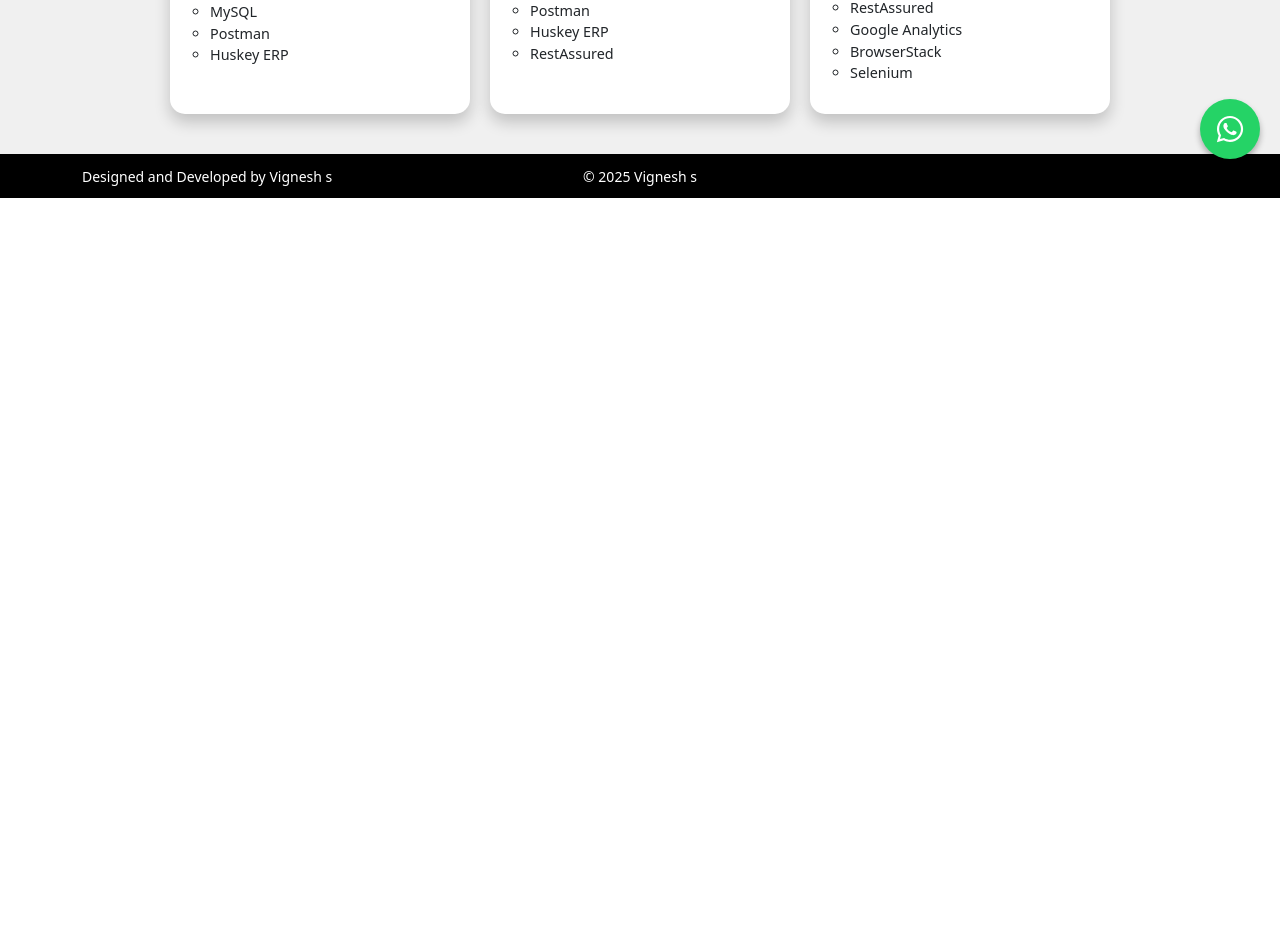
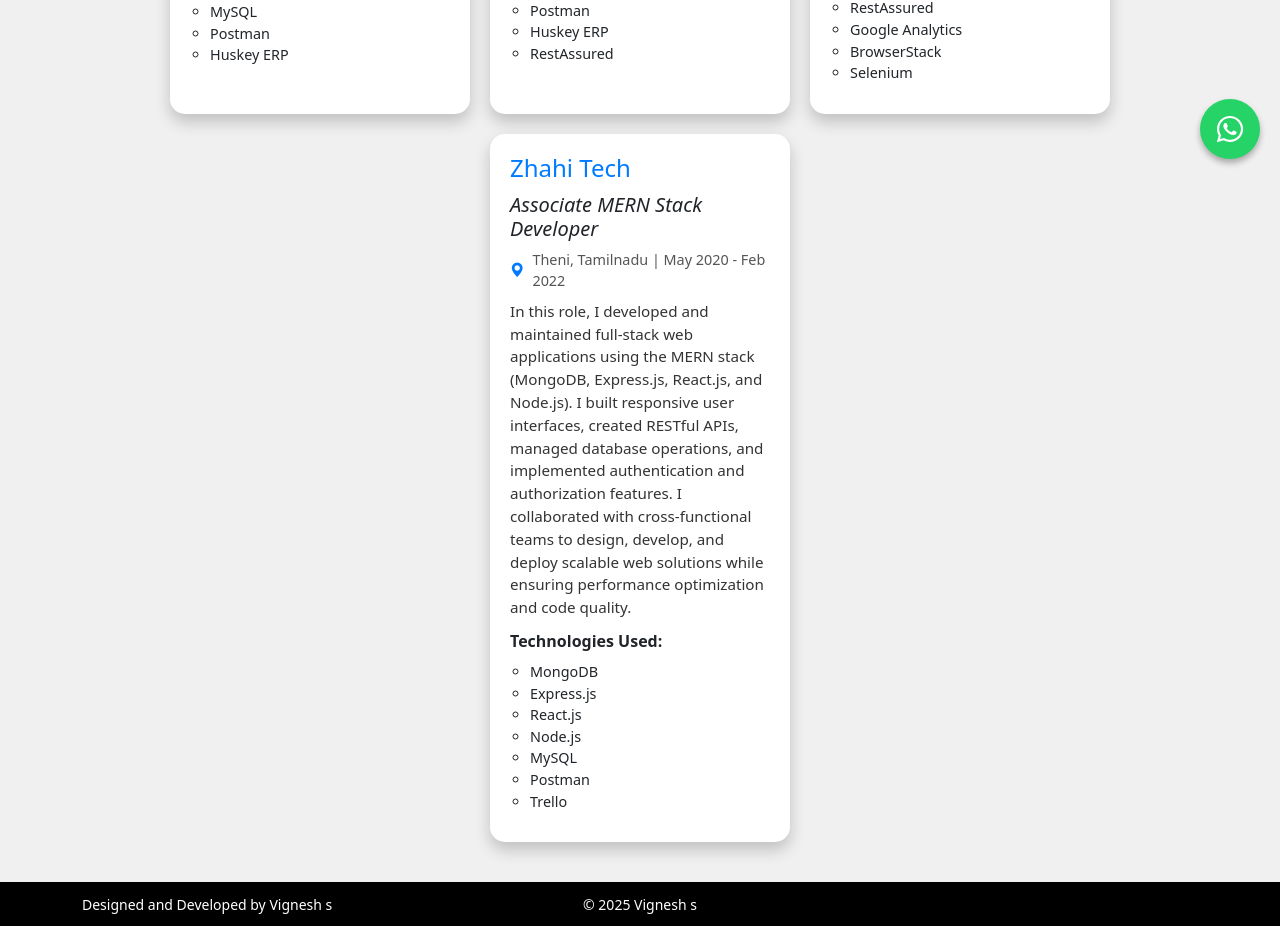
Before and after one commit to vicky-6/my-portfolio, a React (Vite) app: page /experience in a window 1280 px wide. Shown: the part 621-1547 px from the top of the page. Before the commit the page ends 819 px from the top, so only its background shows below. Built offline with nearby package versions, Linux system fonts and the light colour scheme.

Commit message:
experience added

```diff
--- a/src/pages/Experience/Experience.jsx
+++ b/src/pages/Experience/Experience.jsx
@@ -28,6 +28,15 @@
     description: 'Led automation testing for the CRM product using Selenium, RestAssured, and BrowserStack. I managed test cases in JIRA, analyzed web analytics with Google Analytics, and ensured cross-browser compatibility. My focus was on improving test coverage and reducing manual testing efforts.',
     technologies: ['JIRA', 'MySQL', 'Postman', 'RestAssured', 'Google Analytics', 'BrowserStack', 'Selenium'],
   },
+  {
+  companyName: 'Zhahi Tech',
+  role: 'Associate MERN Stack Developer',
+  location: 'Theni, Tamilnadu',
+  product: 'Associate Trainer',
+  duration: 'May 2020 - Feb 2022',
+  description: 'In this role, I developed and maintained full-stack web applications using the MERN stack (MongoDB, Express.js, React.js, and Node.js). I built responsive user interfaces, created RESTful APIs, managed database operations, and implemented authentication and authorization features. I collaborated with cross-functional teams to design, develop, and deploy scalable web solutions while ensuring performance optimization and code quality.',
+  technologies: ['MongoDB', 'Express.js', 'React.js', 'Node.js', 'MySQL', 'Postman', 'Trello']
+}
 ];
 
 const Experience = () => {
```
